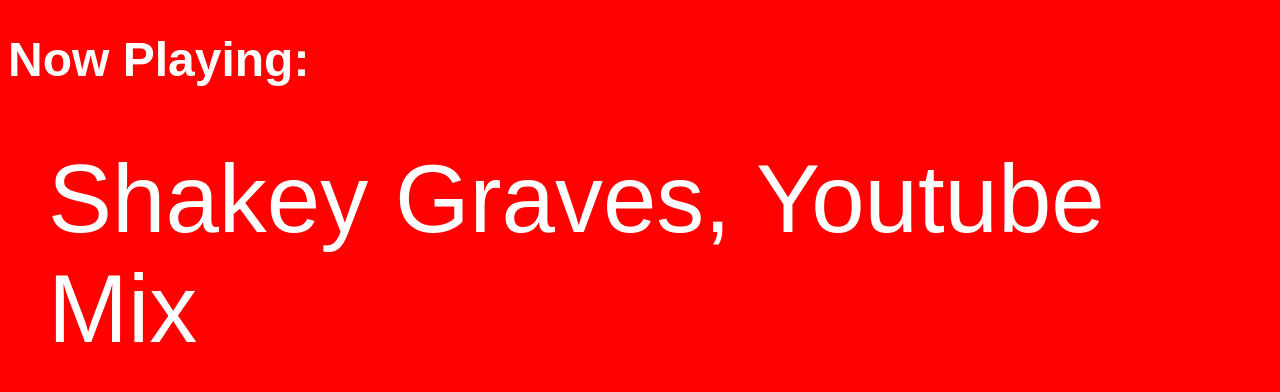
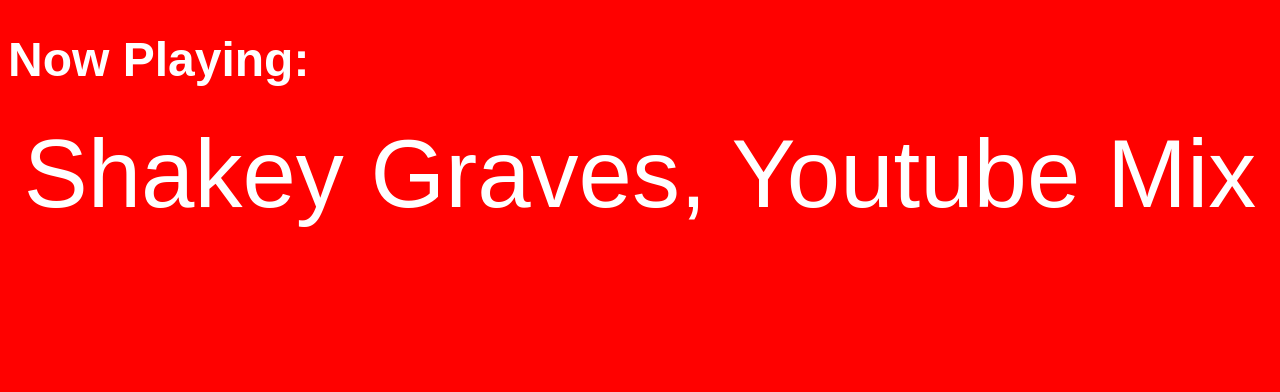
Before and after one commit to alcott/Now-Playing, a plain HTML site: page index.html in a window 1280 px wide. Drawn offline with Linux system fonts and the light colour scheme.

Commit message:
Center aligned, removed div container

```diff
--- a/index.html
+++ b/index.html
@@ -12,13 +12,9 @@
 			font-size: 300%;
 			color: white;
 		}
-		.title {
-			float: center;
-			margin: 15px;
-   			padding: 25px;
-		}
+
 		a {
-			text-align: center;
+			align-content: center;
 			font-family: Arial;
 			font-size: 600%;
 			color: white;
@@ -28,15 +24,7 @@
 </head>
 <body>
 	<h1>Now Playing:</h1>
-	<div class="title">
-		<a href="https://www.youtube.com/watch?v=HmTFyS_jAck&index=1&list=RDHmTFyS_jAck">Shakey Graves, Youtube Mix</a>
-	</div>
-	<!--<script>
-	function urlLaunch() {
-    	window.location = "https://www.youtube.com/watch?v=HmTFyS_jAck&index=1&list=RDHmTFyS_jAck";
-	}
-</script>-->
-
+	<center><a href="https://www.youtube.com/watch?v=s1JsBhRCRH0&index=19&list=RDHmTFyS_jAck">Shakey Graves, Youtube Mix</a></center>
 	<script type="text/javascript">
 		var colors = ["red", "orange", "yellow", "green", "blue", "indigo", "violet"];
 
```
